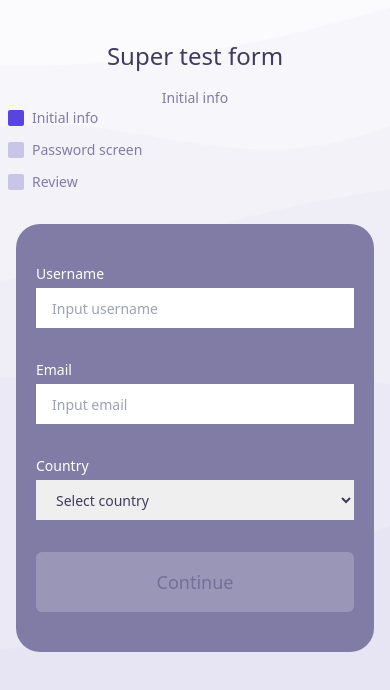
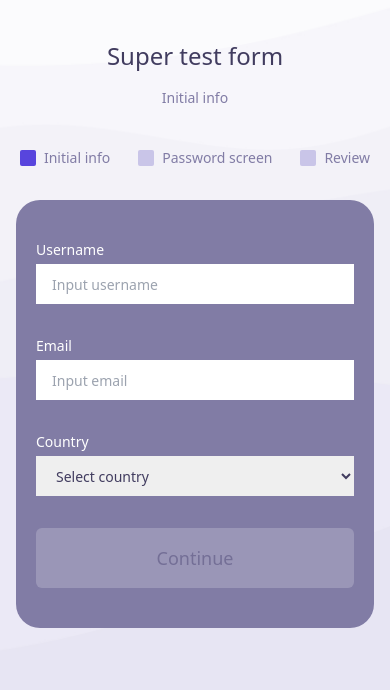
Before and after one commit to lvidal1/react-vite-multistep, a React (Vite) app: page /initial-info in a window 390 px wide. Shown: the top 690 px of the page. Built offline with nearby package versions, Linux system fonts and the light colour scheme.

Commit message:
Add navigation bar styles

```diff
--- /dev/null
+++ b/src/assets/styles/components/Navigation.module.scss
@@ -0,0 +1,32 @@
+.steps {
+  @apply flex flex-row justify-evenly mt-10;
+  @apply md:space-y-3 md:flex-col md:mt-0;
+}
+
+.step {
+  @apply flex items-center space-x-2 px-2;
+}
+
+.icon {
+  @apply h-4 w-4 rounded-sm;
+
+  &__current {
+    @apply bg-purple-400;
+  }
+
+  &__completed {
+    @apply bg-purple-100;
+  }
+
+  &__next {
+    @apply bg-purple-500;
+  }
+}
+
+.label {
+  @apply text-purple-100;
+
+  &__clickable {
+    @apply cursor-pointer;
+  }
+}
--- a/src/components/Navigation.tsx
+++ b/src/components/Navigation.tsx
@@ -2,31 +2,33 @@ import appStore from '../store/appStore';
 import { useNavigate } from 'react-router-dom';
 import classNames from 'classnames';
 import { IStep } from '../store/types';
+
+import styles from '@styles/components/Navigation.module.scss';
 
 function Navigation() {
   const { steps, step: currentStep } = appStore();
   const navigate = useNavigate();
 
   const getBackground = (step: IStep, _idx: number) => {
-    if (currentStep == _idx) return 'bg-purple-400';
-    if (step.completed) return 'bg-purple-100';
-    return 'bg-purple-500';
+    if (currentStep == _idx) return styles['icon__current'];
+    if (step.completed) return styles['icon__completed'];
+    return styles['icon__next'];
   };
 
   return (
-    <ul className="space-y-3">
+    <ul className={styles.steps}>
       {steps.map((step, _idx) => {
         return (
-          <li key={_idx} className="flex items-center space-x-2 px-2">
-            <span className={classNames('h-4 w-4 rounded-sm', getBackground(step, _idx))}></span>
+          <li key={_idx} className={styles.step}>
+            <span className={classNames(styles.icon, getBackground(step, _idx))}></span>
             {step.completed ? (
               <span
                 onClick={() => navigate(step.path)}
-                className={'text-purple-100 cursor-pointer hover:text-underline'}>
+                className={classNames(styles.label, styles['label__clickable'])}>
                 {step.label}
               </span>
             ) : (
-              <span className={'text-purple-100'}>{step.label}</span>
+              <span className={classNames(styles.label)}>{step.label}</span>
             )}
           </li>
         );
```
